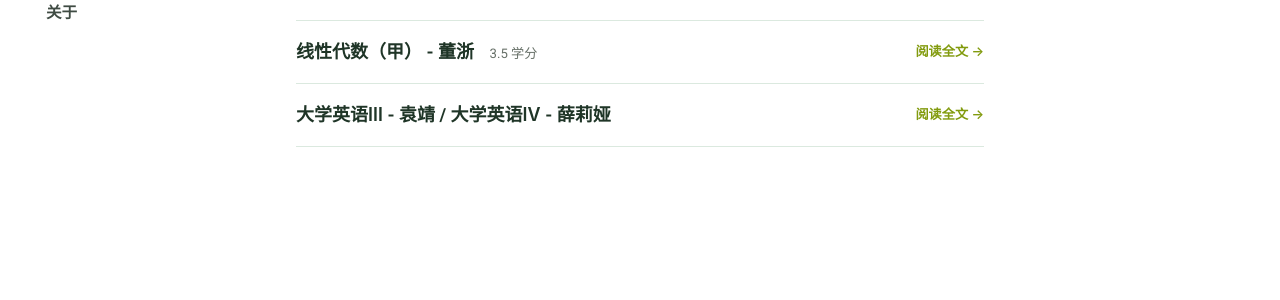
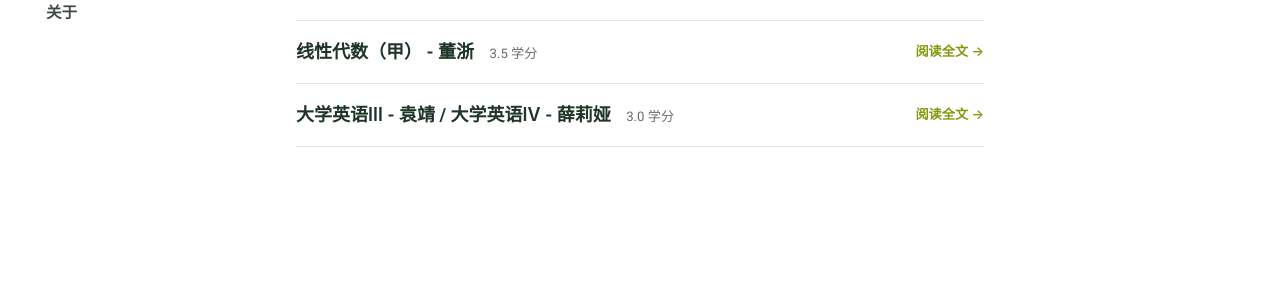
Before and after one commit to P-Piu/P-Piu.github.io, an MkDocs documentation site: the page built from docs/learning/courses.md, in a window 1280 px wide. Shown: the part 527-827 px from the top of the page. Built offline with MkDocs 1.6.1 and Material for MkDocs 9.7.7, drawn with Linux system fonts in a browser that asks for light colours.

Commit message:
补充大学英语学分

```diff
--- a/docs/learning/courses.md
+++ b/docs/learning/courses.md
@@ -37,7 +37,7 @@
   </a>
   <a class="article-index-item" href="college-english-3-4/">
     <span class="article-index-title-row">
-      <span class="article-index-title">大学英语Ⅲ - 袁靖 / 大学英语Ⅳ - 薛莉娅</span>
+      <span class="article-index-title">大学英语Ⅲ - 袁靖 / 大学英语Ⅳ - 薛莉娅 <span class="article-index-credit">3.0 学分</span></span>
       <span class="article-index-action">阅读全文 →</span>
     </span>
   </a>
```
Also changed, not shown: docs/learning/courses/college-english-3-4.md (+2 -0 lines).
